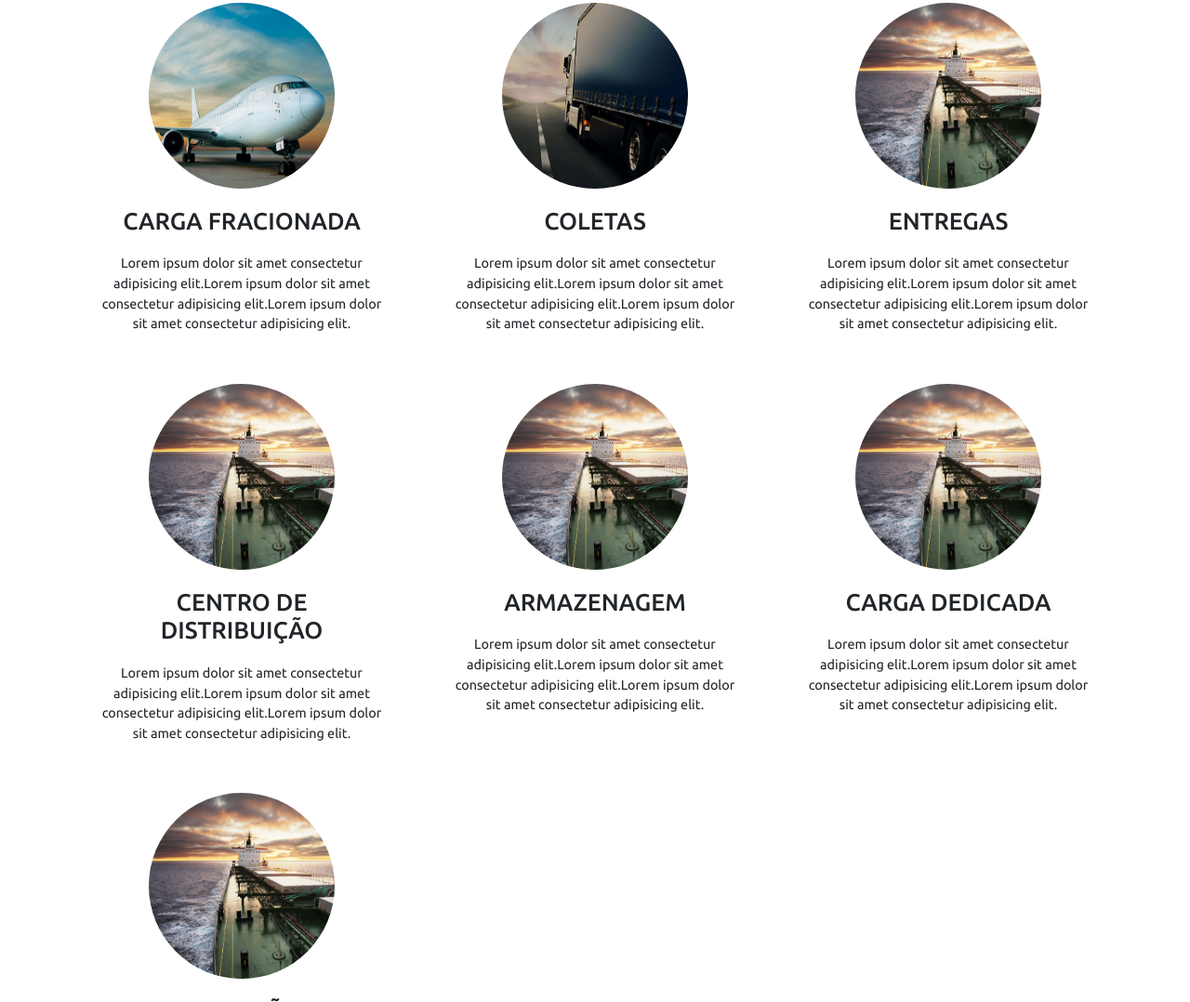
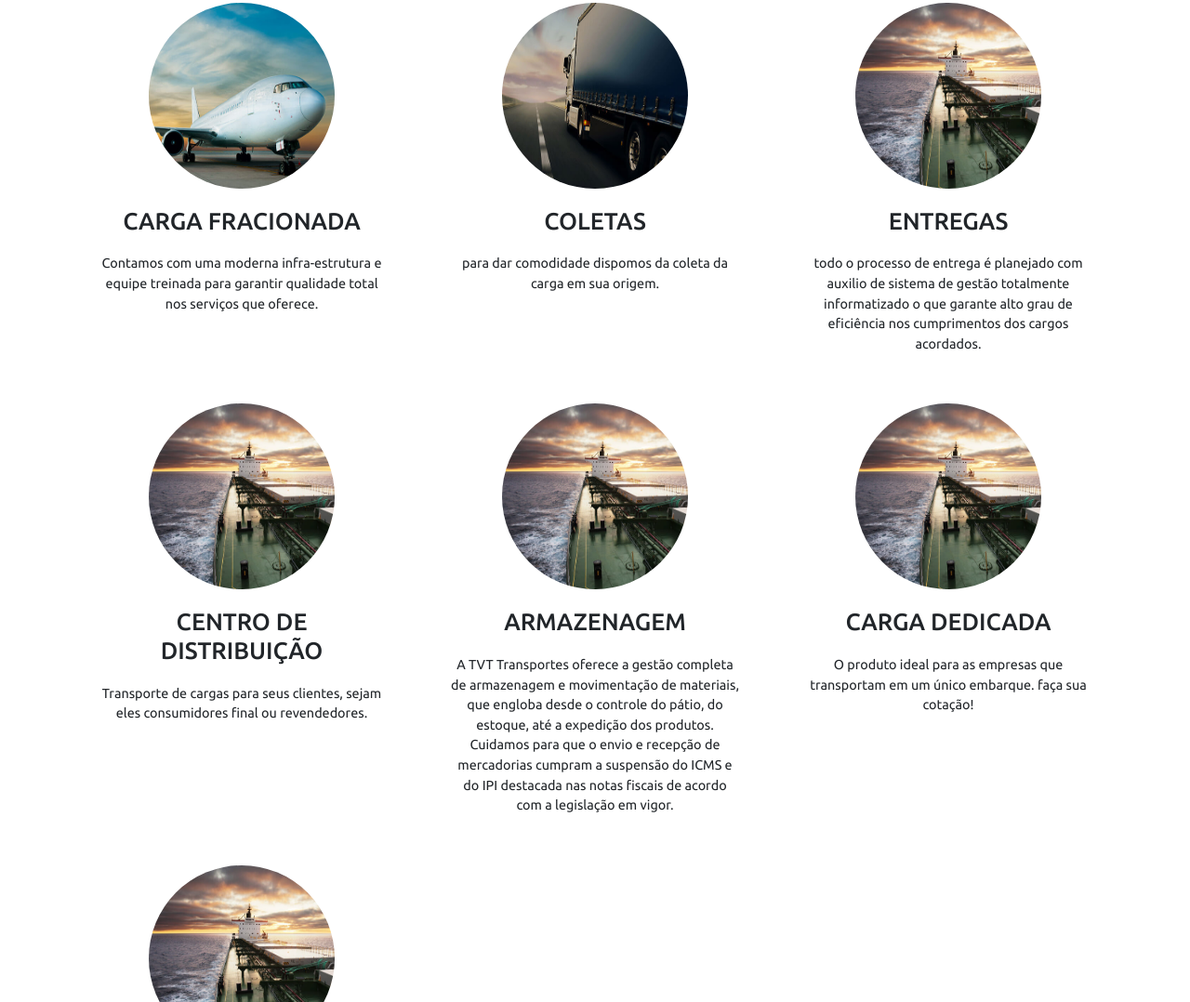
Before and after one commit to felipefale/tvt-transportes, a website: page servicos.html in a window 1280 px wide. Shown: the part 413-1491 px from the top of the page at 93% size. Drawn offline with nearby package versions, Linux system fonts and the light colour scheme.

Commit message:
alguns textos adicionados

```diff
--- a/servicos.html
+++ b/servicos.html
@@ -82,8 +82,7 @@
 					</figure>
 					<div class="servico_info">
 						<h1>Carga Fracionada</h1>
-						<p>Lorem ipsum dolor sit amet consectetur adipisicing elit.Lorem ipsum dolor sit amet
-							consectetur adipisicing elit.Lorem ipsum dolor sit amet consectetur adipisicing elit.</p>
+						<p>Contamos com uma moderna infra-estrutura e equipe treinada para garantir qualidade total nos serviços que oferece.</p>
 					</div>
 				</article>
 
@@ -93,8 +92,7 @@
 					</figure>
 					<div class="servico_info">
 						<h1>Coletas</h1>
-						<p>Lorem ipsum dolor sit amet consectetur adipisicing elit.Lorem ipsum dolor sit amet
-							consectetur adipisicing elit.Lorem ipsum dolor sit amet consectetur adipisicing elit.</p>
+						<p>para dar comodidade dispomos da coleta da carga em sua origem. </p>
 					</div>
 				</article>
 
@@ -104,8 +102,7 @@
 					</figure>
 					<div class="servico_info">
 						<h1>Entregas</h1>
-						<p>Lorem ipsum dolor sit amet consectetur adipisicing elit.Lorem ipsum dolor sit amet
-							consectetur adipisicing elit.Lorem ipsum dolor sit amet consectetur adipisicing elit.</p>
+						<p> todo o processo  de entrega é planejado com auxilio de sistema de gestão totalmente informatizado o que garante alto grau de eficiência nos cumprimentos dos cargos acordados.</p>
 					</div>
 				</article>
 
@@ -115,8 +112,8 @@
 					</figure>
 					<div class="servico_info">
 						<h1>Centro de distribuição</h1>
-						<p>Lorem ipsum dolor sit amet consectetur adipisicing elit.Lorem ipsum dolor sit amet
-							consectetur adipisicing elit.Lorem ipsum dolor sit amet consectetur adipisicing elit.</p>
+						<p>Transporte de cargas para seus clientes, sejam eles consumidores final ou revendedores.
+						</p>
 					</div>
 				</article>
 
@@ -126,8 +123,7 @@
 					</figure>
 					<div class="servico_info">
 						<h1>Armazenagem</h1>
-						<p>Lorem ipsum dolor sit amet consectetur adipisicing elit.Lorem ipsum dolor sit amet
-							consectetur adipisicing elit.Lorem ipsum dolor sit amet consectetur adipisicing elit.</p>
+						<p>A TVT Transportes oferece a gestão completa de armazenagem e movimentação de materiais, que engloba desde o controle do pátio, do estoque, até a expedição dos produtos. Cuidamos para que o envio e recepção de mercadorias cumpram a suspensão do ICMS e do IPI destacada nas notas fiscais de acordo com a legislação em vigor.</p>
 					</div>
 				</article>
 
@@ -137,8 +133,7 @@
 					</figure>
 					<div class="servico_info">
 						<h1>Carga dedicada</h1>
-						<p>Lorem ipsum dolor sit amet consectetur adipisicing elit.Lorem ipsum dolor sit amet
-							consectetur adipisicing elit.Lorem ipsum dolor sit amet consectetur adipisicing elit.</p>
+						<p>O produto ideal para as empresas que transportam em um único embarque. faça sua cotação!</p>
 					</div>
 				</article>
 
```
Also changed, not shown: area-do-clientes.html (+2 -1 lines), index.html (+4 -9 lines), 1 other file.
